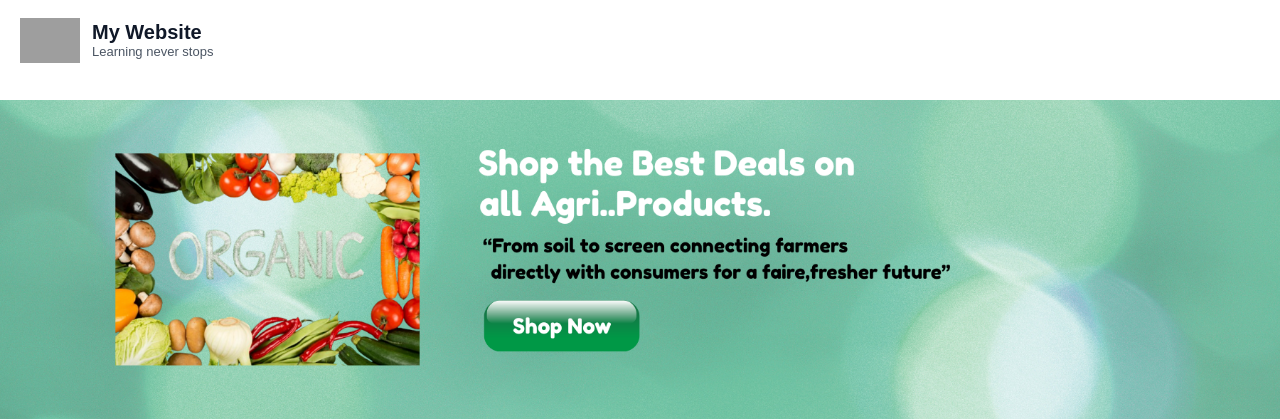
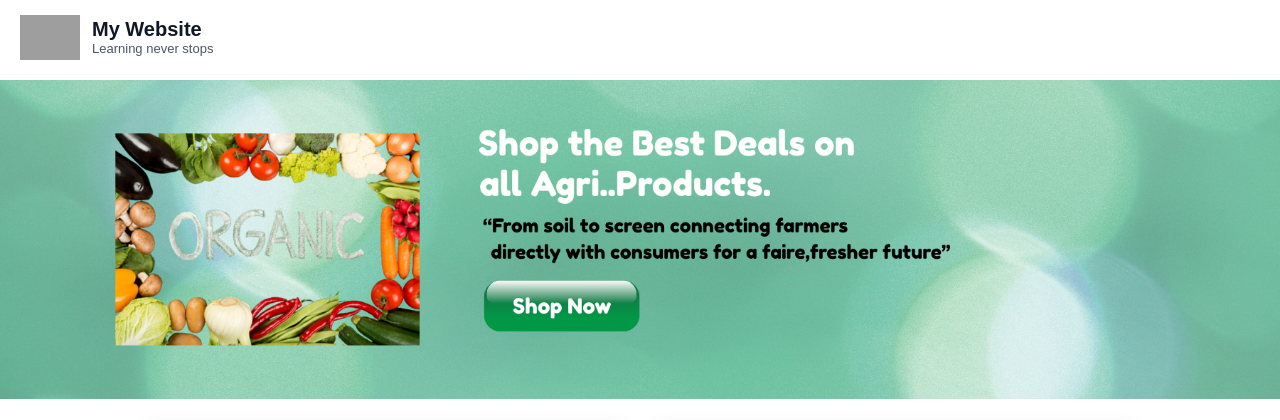
Before and after one commit to Bhuvan-Anupoju/sih2, a plain HTML site: page index.html in a window 1280 px wide. Shown: the top 420 px of the page. Drawn offline with nearby package versions, Linux system fonts and the light colour scheme; grey boxes are pictures that could not be loaded.

Commit message:
Update style.css

```diff
--- a/style.css
+++ b/style.css
@@ -12,7 +12,7 @@ body {
 /*--------------navbar-------------------*/
 nav {
   width: 100%;
-  height: 80px;
+  height: 75px;
   position: sticky; /* stick on scroll */
   top: 0;
   z-index: 1000;
@@ -24,6 +24,7 @@ nav {
   background: rgba(255, 255, 255, 0.6);
   backdrop-filter: blur(10px);
   -webkit-backdrop-filter: blur(10px); /* Safari support */
+   border-bottom: 1px solid rgb(247, 247, 247);
 }
 
 .nav-left {
@@ -57,7 +58,7 @@ nav {
 
 /* Carousel wrapper */
 .carousel-container {
-  margin-top: 20px; /* top margin */
+  margin-top: 5px; /* top margin */
   width: 100%;
   overflow: hidden;
   position: relative;
```
